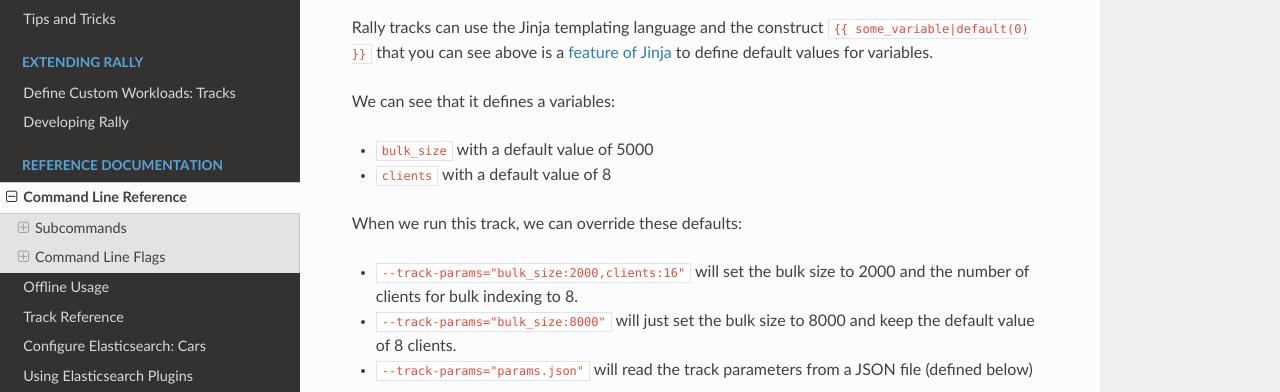
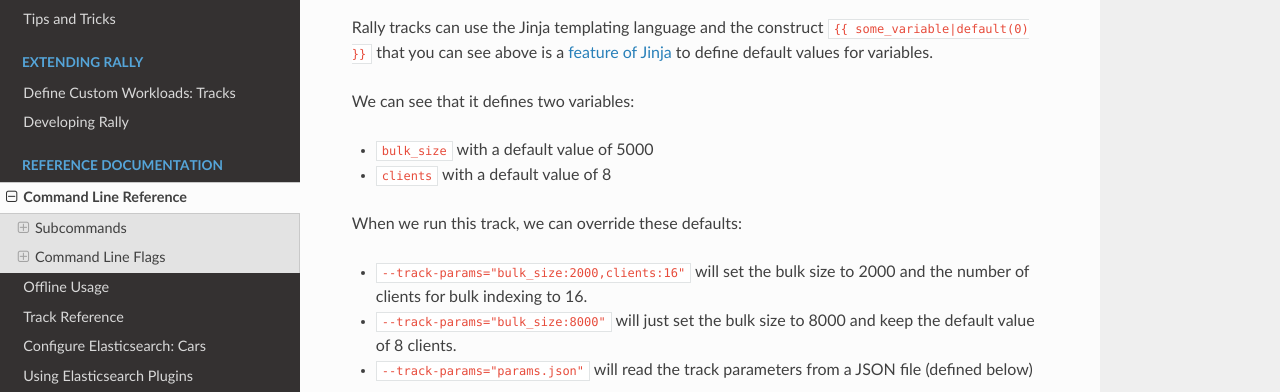
Before and after one commit to elastic/rally, a Sphinx documentation site: the page built from docs/command_line_reference.rst, in a window 1280 px wide and 900 px high, scrolled down 2269 px. Shown: the part 166-558 px from the top of the window. Built offline with Sphinx 7.4.7 and the Read the Docs theme 2.0.0, drawn with Linux system fonts in a browser that asks for light colours.

Commit message:
Correct docs

```diff
--- a/docs/command_line_reference.rst
+++ b/docs/command_line_reference.rst
@@ -96,14 +96,14 @@
 
 Rally tracks can use the Jinja templating language and the construct ``{{ some_variable|default(0) }}`` that you can see above is a `feature of Jinja <http://jinja.pocoo.org/docs/2.10/templates/#default>`_ to define default values for variables.
 
-We can see that it defines a variables:
+We can see that it defines two variables:
 
 * ``bulk_size`` with a default value of 5000
 * ``clients`` with a default value of 8
 
 When we run this track, we can override these defaults:
 
-* ``--track-params="bulk_size:2000,clients:16"`` will set the bulk size to 2000 and the number of clients for bulk indexing to 8.
+* ``--track-params="bulk_size:2000,clients:16"`` will set the bulk size to 2000 and the number of clients for bulk indexing to 16.
 * ``--track-params="bulk_size:8000"`` will just set the bulk size to 8000 and keep the default value of 8 clients.
 * ``--track-params="params.json"`` will read the track parameters from a JSON file (defined below)
 
```
